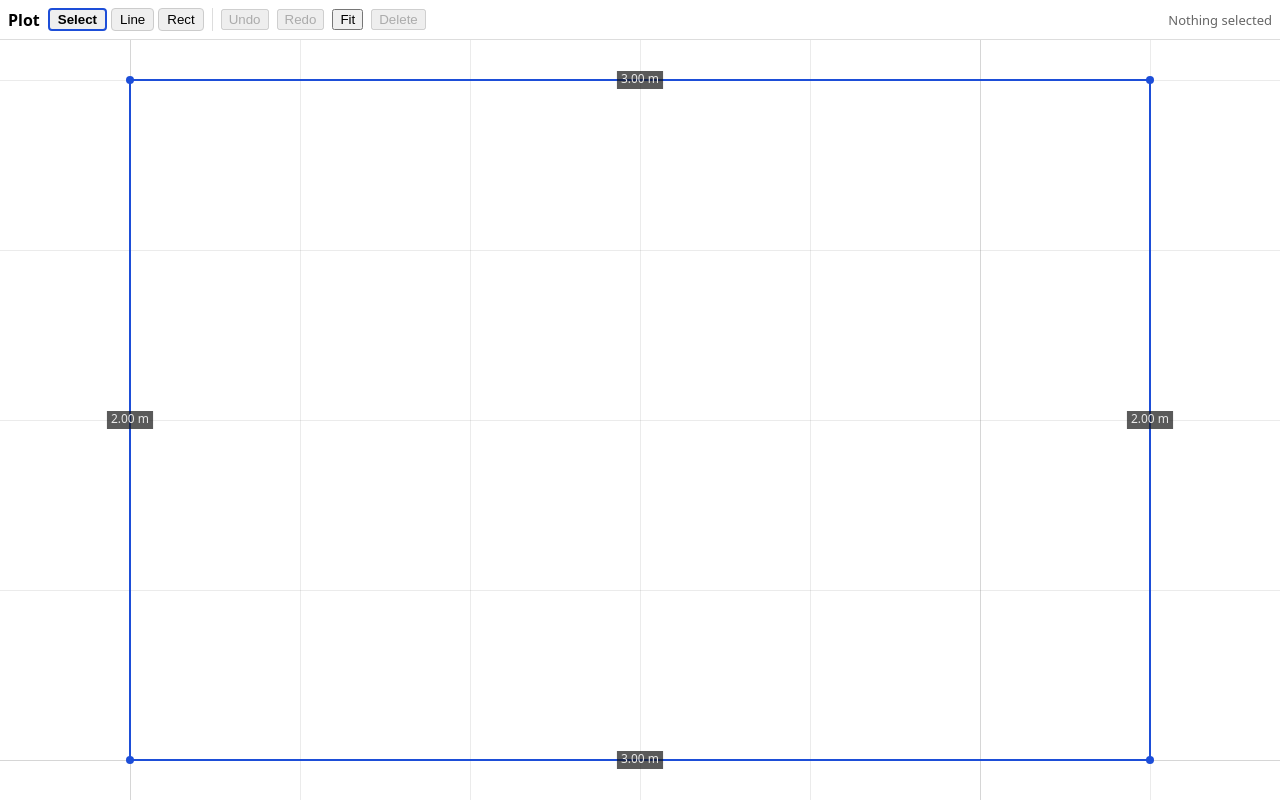
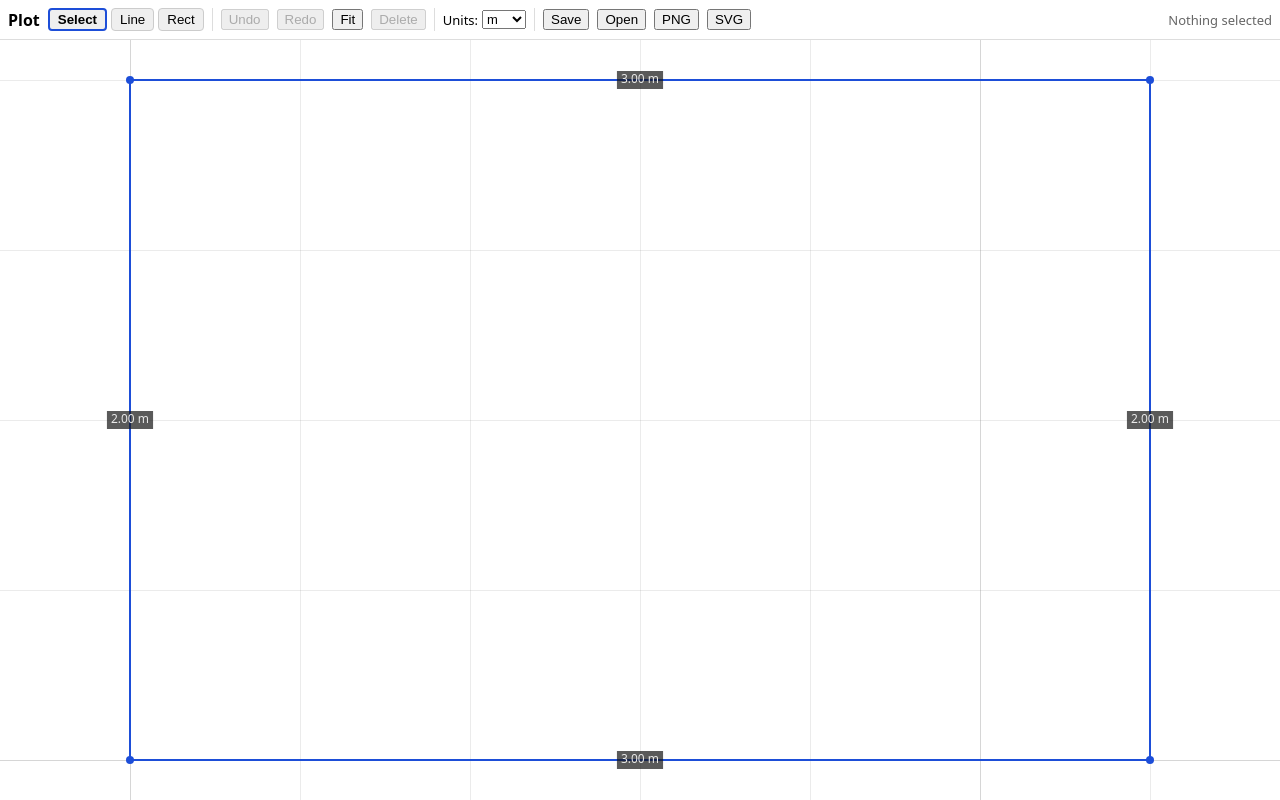
Before and after one commit to Costag18/plot, a React (Vite) app in the folder apps/web/: page / in a window 1280 px wide. Built offline with nearby package versions, Linux system fonts and the light colour scheme.

Commit message:
feat(web): PNG/SVG/JSON export and unit picker

```diff
--- a/apps/web/src/App.tsx
+++ b/apps/web/src/App.tsx
@@ -1,7 +1,12 @@
+import { useRef } from 'react'
+import type React from 'react'
 import { useEditor } from './store'
 import type { Tool } from './store'
 import { CanvasView } from './CanvasView'
 import { Toast } from './Toast'
+import { UNITS } from '@plot/document'
+import { toSVG } from '@plot/render'
+import { downloadJSON, downloadText, downloadBlob, importJSONFile } from './persistence'
 
 const TOOLS: { id: Tool; label: string }[] = [
   { id: 'select', label: 'Select' },
@@ -19,10 +24,50 @@ export function App() {
   const canR = useEditor((s) => s.canRedo())
   const fitFn = useEditor((s) => s.fit)
   const deleteFn = useEditor((s) => s.deleteSelection)
+  // Subscribe to history.present so units display updates on undo/redo/open
+  const docUnits = useEditor((s) => s.history.present.units)
+  const setUnits = useEditor((s) => s.setUnits)
+  const loadDocument = useEditor((s) => s.loadDocument)
+  const setToast = useEditor((s) => s.setToast)
+  const exportPNGSlot = useEditor((s) => s.exportPNG)
+  const doc = useEditor((s) => s.doc)
+
+  const fileInputRef = useRef<HTMLInputElement>(null)
+
+  async function handlePNG() {
+    if (!exportPNGSlot) return
+    const blob = await exportPNGSlot()
+    if (blob) downloadBlob(blob, 'drawing.png')
+  }
+
+  function handleSVG() {
+    downloadText(toSVG(doc()), 'image/svg+xml', 'drawing.svg')
+  }
+
+  function handleSave() {
+    downloadJSON(doc())
+  }
+
+  function handleOpenClick() {
+    fileInputRef.current?.click()
+  }
+
+  async function handleFileChange(e: React.ChangeEvent<HTMLInputElement>) {
+    const file = e.target.files?.[0]
+    if (!file) return
+    // Reset so the same file can be reopened
+    e.target.value = ''
+    try {
+      const parsed = await importJSONFile(file)
+      loadDocument(parsed)
+    } catch {
+      setToast('Could not open that file.')
+    }
+  }
 
   return (
     <div style={{ position: 'absolute', inset: 0, display: 'flex', flexDirection: 'column' }}>
-      <div style={{ display: 'flex', gap: 8, padding: 8, borderBottom: '1px solid #ddd', alignItems: 'center' }}>
+      <div style={{ display: 'flex', gap: 8, padding: 8, borderBottom: '1px solid #ddd', alignItems: 'center', flexWrap: 'wrap' }}>
         <strong>Plot</strong>
         <div style={{ display: 'flex', gap: 4 }}>
           {TOOLS.map((t) => (
@@ -46,6 +91,31 @@ export function App() {
         <button onClick={redoFn} disabled={!canR}>Redo</button>
         <button onClick={fitFn}>Fit</button>
         <button onClick={deleteFn} disabled={selection.size === 0}>Delete</button>
+        <span style={{ width: 1, alignSelf: 'stretch', background: '#ddd' }} />
+        <label style={{ fontSize: 13, display: 'flex', alignItems: 'center', gap: 4 }}>
+          Units:
+          <select
+            value={docUnits}
+            onChange={(e) => setUnits(e.target.value as typeof docUnits)}
+            style={{ fontSize: 13 }}
+          >
+            {UNITS.map((u) => (
+              <option key={u} value={u}>{u}</option>
+            ))}
+          </select>
+        </label>
+        <span style={{ width: 1, alignSelf: 'stretch', background: '#ddd' }} />
+        <button onClick={handleSave}>Save</button>
+        <button onClick={handleOpenClick}>Open</button>
+        <input
+          ref={fileInputRef}
+          type="file"
+          accept="application/json"
+          style={{ display: 'none' }}
+          onChange={(e) => { void handleFileChange(e) }}
+        />
+        <button onClick={() => { void handlePNG() }}>PNG</button>
+        <button onClick={handleSVG}>SVG</button>
         <span style={{ marginLeft: 'auto', color: '#666', fontSize: 13 }}>
           {selection.size > 0 ? `Selected: ${[...selection].join(', ')}` : 'Nothing selected'}
         </span>
--- a/apps/web/src/CanvasView.tsx
+++ b/apps/web/src/CanvasView.tsx
@@ -394,6 +394,36 @@ export function CanvasView() {
     // eslint-disable-next-line react-hooks/exhaustive-deps
   }, [])
 
+  // PNG compositor: composites grid + geometry canvases onto a white offscreen
+  // canvas at the current CSS size × devicePixelRatio, skipping the transient overlay.
+  function exportPNG(): Promise<Blob | null> {
+    const grid = gridRef.current
+    const geom = geomRef.current
+    const container = containerRef.current
+    if (!grid || !geom || !container) return Promise.resolve(null)
+    const dpr = window.devicePixelRatio || 1
+    const cssW = container.clientWidth
+    const cssH = container.clientHeight
+    const offscreen = document.createElement('canvas')
+    offscreen.width = cssW * dpr
+    offscreen.height = cssH * dpr
+    const ctx = offscreen.getContext('2d')
+    if (!ctx) return Promise.resolve(null)
+    ctx.fillStyle = '#ffffff'
+    ctx.fillRect(0, 0, offscreen.width, offscreen.height)
+    ctx.drawImage(grid, 0, 0)
+    ctx.drawImage(geom, 0, 0)
+    return new Promise<Blob | null>((resolve) => offscreen.toBlob(resolve, 'image/png'))
+  }
+
+  // Register the PNG export routine so App toolbar can call it.
+  useEffect(() => {
+    useEditor.getState().setExportPNG(exportPNG)
+    return () => useEditor.getState().setExportPNG(null)
+    // exportPNG reads canvas refs directly; it is stable for the lifetime of this component.
+    // eslint-disable-next-line react-hooks/exhaustive-deps
+  }, [])
+
   const onPointerUp = (e: React.PointerEvent<HTMLCanvasElement>) => {
     const pos = getCanvasPos(e)
     const state = useEditor.getState()
--- a/apps/web/src/store.ts
+++ b/apps/web/src/store.ts
@@ -1,6 +1,7 @@
 import { create } from 'zustand'
 import { createHistory, commit, undo, redo, canUndo, canRedo, deleteEntity, setLineLength } from '@plot/document'
 import type { History, PlotDocument } from '@plot/document'
+import type { Unit } from '@plot/document'
 import type { Camera, Hit, Draft, SnapHint } from '@plot/render'
 import { buildSolveRequest, applySolveResult } from '@plot/core'
 import { seedDocument } from './seed'
@@ -31,6 +32,9 @@ interface EditorState {
   // trigger the same commit path (inference + snap + merge + typed length) on Enter.
   commitLineDraft: (() => void) | null
   setCommitLineDraft: (fn: (() => void) | null) => void
+  // CanvasView registers its PNG export routine here so App can trigger it.
+  exportPNG: (() => Promise<Blob | null>) | null
+  setExportPNG: (fn: (() => Promise<Blob | null>) | null) => void
   doc: () => PlotDocument
   setCamera: (c: Camera) => void
   setHover: (h: Hit | null) => void
@@ -43,6 +47,7 @@ interface EditorState {
   setSnap: (s: SnapHint | null) => void
   setTypedLength: (v: number | null) => void
   setEditing: (e: Editing | null) => void
+  setUnits: (u: Unit) => void
   loadDocument: (doc: PlotDocument) => void
   commit: (next: PlotDocument) => void
   solveAndCommit: (next: PlotDocument) => Promise<void>
@@ -85,6 +90,8 @@ export const useEditor = create<EditorState>((set, get) => ({
   editing: null,
   commitLineDraft: null,
   setCommitLineDraft: (commitLineDraft) => set({ commitLineDraft }),
+  exportPNG: null,
+  setExportPNG: (exportPNG) => set({ exportPNG }),
   // Preview (transient drag result) takes precedence over committed history.
   doc: () => get().preview ?? get().history.present,
   setCamera: (camera) => set({ camera }),
@@ -98,6 +105,10 @@ export const useEditor = create<EditorState>((set, get) => ({
   setSnap: (snap) => set({ snap }),
   setTypedLength: (typedLength) => set({ typedLength }),
   setEditing: (editing) => set({ editing }),
+  setUnits: (u) => {
+    const present = get().history.present
+    set((s) => ({ history: commit(s.history, { ...present, units: u }), preview: null }))
+  },
   loadDocument: (doc) => {
     ++solveSeq
     set({ history: createHistory(doc), preview: null, selection: new Set(), draft: null, snap: null, typedLength: null, editing: null })
```
